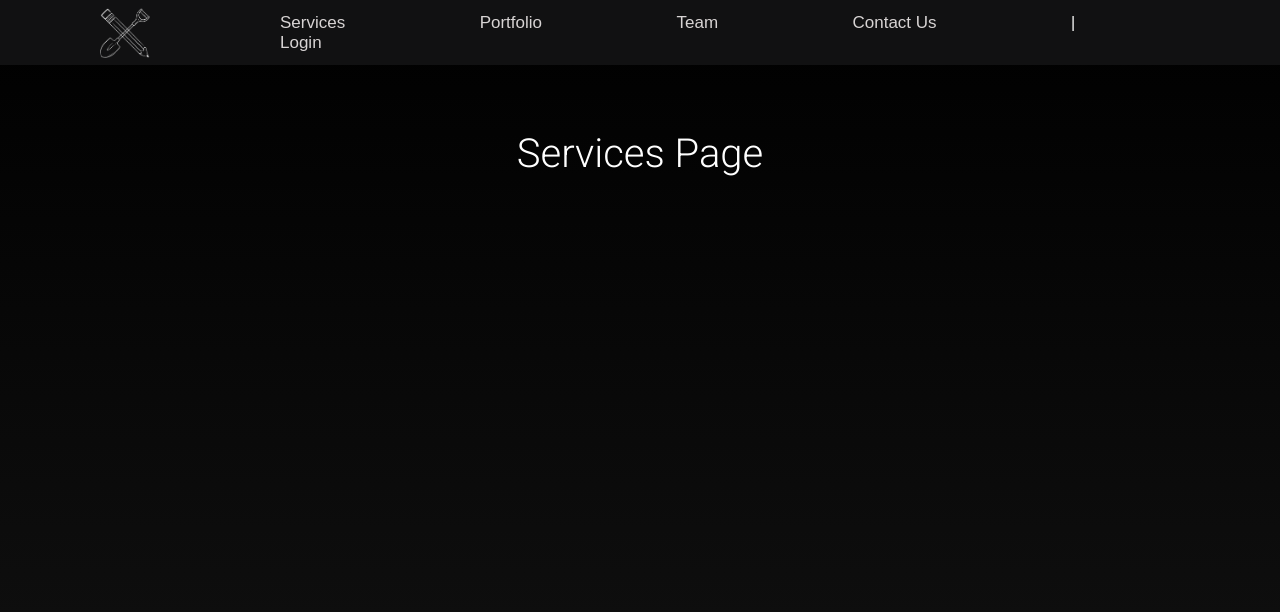
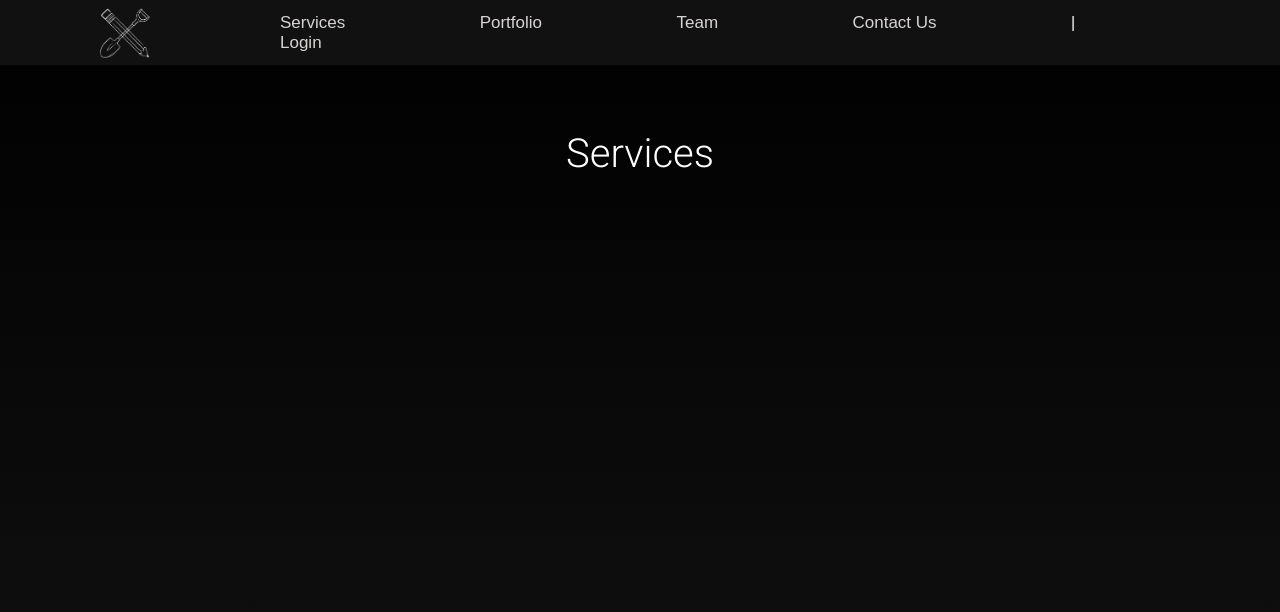
Before and after one commit to Dominic-Castaneda/Personal-Website, a plain HTML site: page services/index.html in a window 1280 px wide. Shown: the top 612 px of the page. Drawn offline with Linux system fonts and the light colour scheme.

Commit message:
index.html

```diff
--- a/services/index.html
+++ b/services/index.html
@@ -38,7 +38,7 @@
 
 
   <div class="FirstSection">
-    <h1 id="Title">Services Page</h1>
+    <h1 id="Title">Services</h1>
     <p> </p>
   </div>
 
```
